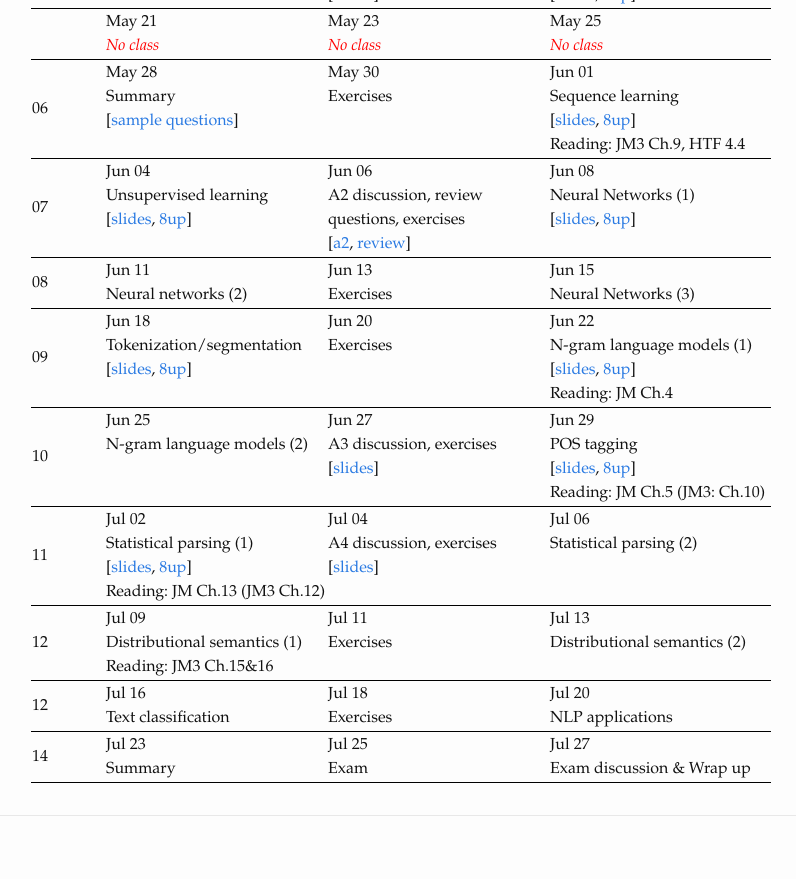
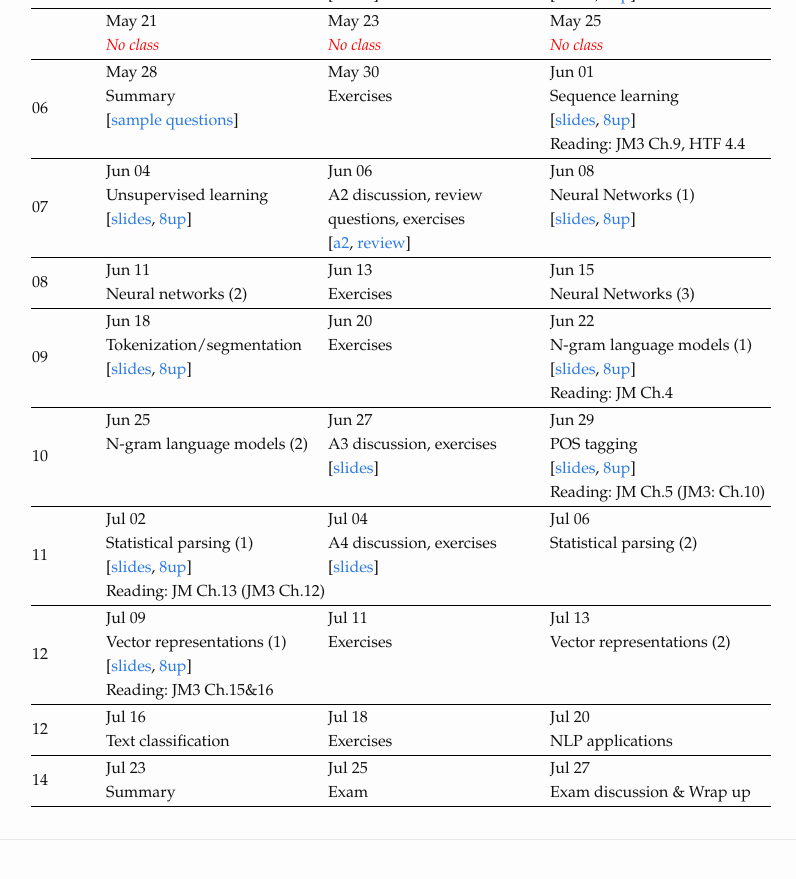
Before and after one commit to snlp2018/snlp2018.github.io, a Jekyll site: the page built from schedule.md, in a window 1280 px wide and 900 px high, scrolled down 881 px. Shown: the top 879 px of the window, without its empty margins (239-1035 px from the left). Built offline with Jekyll 4.4.1, drawn with Linux system fonts in a browser that asks for light colours.

Commit message:
Slides of the last week.

```diff
--- a/_data/schedule.yml
+++ b/_data/schedule.yml
@@ -159,12 +159,15 @@
 - week: "12"
   dates:
     Jul 09:
-      topic: Distributional semantics (1)
+      topic: Vector representations (1)
       reading: "JM3 Ch.15&16"
+      links:
+        slides: slides/vector-representations.pdf
+        8up: slides/vector-representations-handout.pdf
     Jul 11:
       topic: Exercises
     Jul 13:
-      topic: Distributional semantics (2)
+      topic: Vector representations (2)
 - week: "12"
   dates:
     Jul 16:
```
Also changed, not shown: 3 other files.
